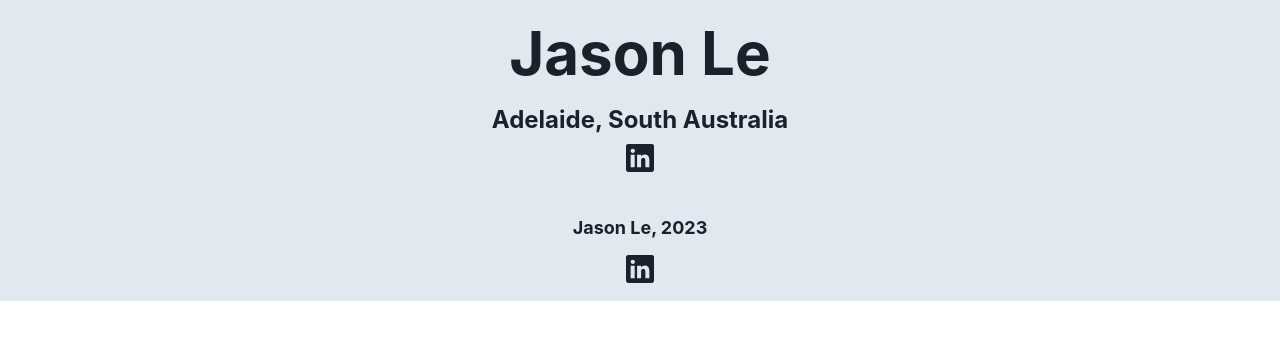
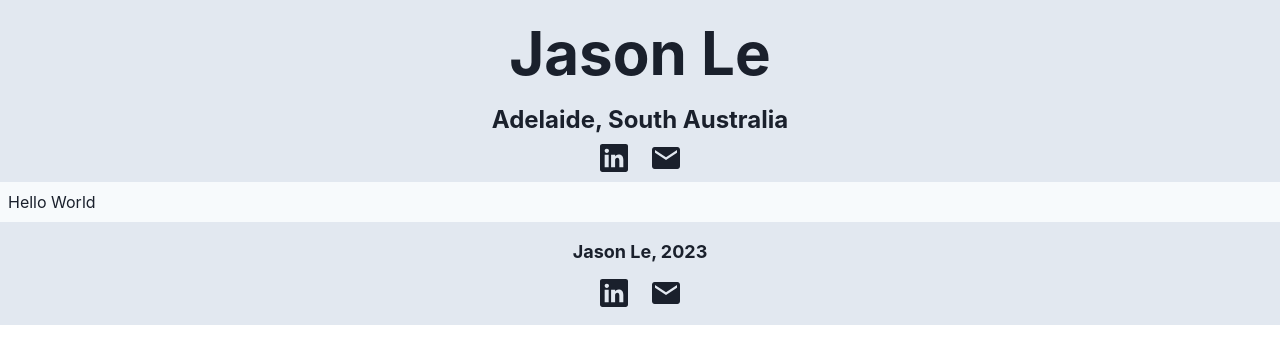
Before and after one commit to JasonLee0404/Resume, a React (Create React App) app: page / in a window 1280 px wide. Shown: the top 364 px of the page. Built offline with nearby package versions, Linux system fonts and the light colour scheme.

Commit message:
added tooltip

```diff
--- a/src/components/organisms/mainContent.component.tsx
+++ b/src/components/organisms/mainContent.component.tsx
@@ -8,8 +8,8 @@ const MainContent: React.FC<MainContentProps> = ( MainContentProps ) => {
 
     return (
         <>
-            <Box bg='white' w='100%' backgroundColor='gray.200' padding='2'>
-
+            <Box bg='white' w='100%' backgroundColor='gray.50' padding='2'>
+                Hello World
             </Box>
         </>
     );
--- a/src/components/organisms/socialMediaIcons.component.tsx
+++ b/src/components/organisms/socialMediaIcons.component.tsx
@@ -1,6 +1,6 @@
-import { HStack, Link } from '@chakra-ui/react';
+import { HStack, Link, Tooltip } from '@chakra-ui/react';
+import { IoMdMail } from "react-icons/io";
 import { IoLogoLinkedin } from "react-icons/io5";
-
 interface SocialMediaIconsProps {
 }
 
@@ -9,7 +9,14 @@ const SocialMediaIcons: React.FC<SocialMediaIconsProps> = ( SocialMediaIcons ) =
     return (
         <>
             <HStack spacing={5}>
-                <Link href='https://www.linkedin.com/in/jasonle1402/'><IoLogoLinkedin size={32}/></Link>
+                <Tooltip label='https://www.linkedin.com/in/jasonle1402/'>
+                    <Link href='https://www.linkedin.com/in/jasonle1402/'><IoLogoLinkedin size={32}/></Link>
+                </Tooltip>
+
+                <Tooltip label='longle14231@gmail.com'>
+                    <Link href='mailto:longle14231@gmail.com'><IoMdMail size={32}/></Link>
+                </Tooltip>
+
             </HStack>
         </>
     );
```
